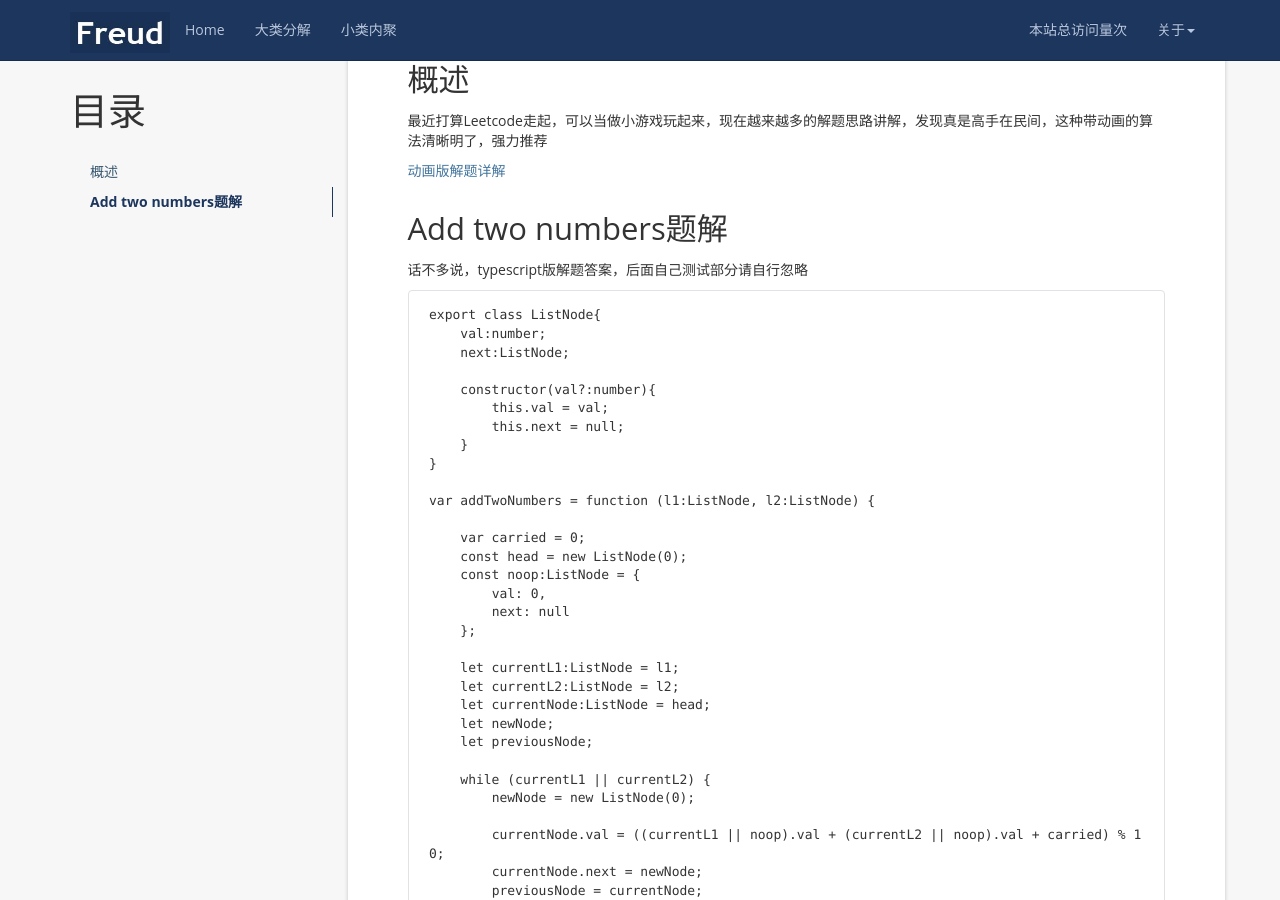
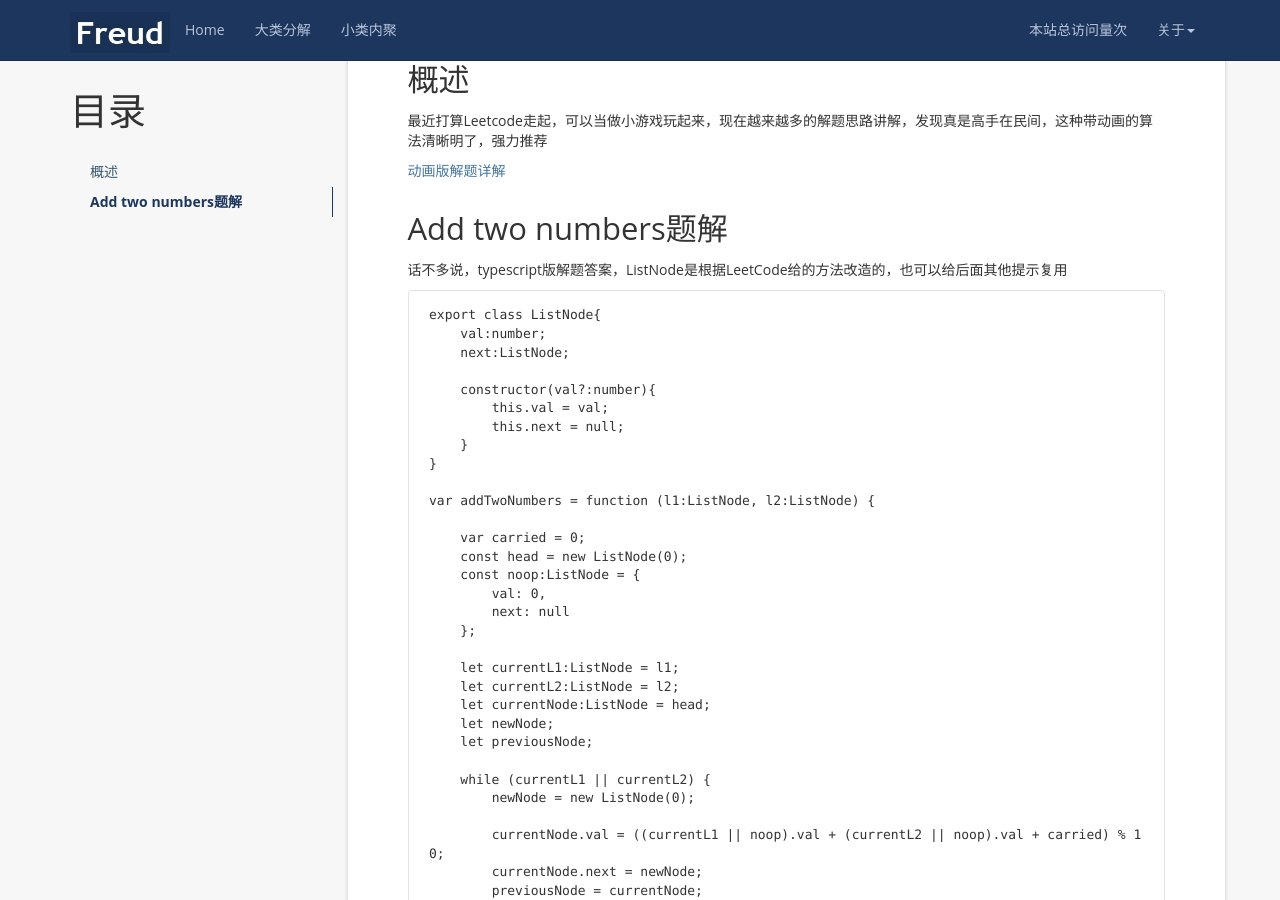
Before and after one commit to rocmac/rocmac.github.io, a Jekyll site: the page built from _posts/2019-07-22-Leetcode add two numbers.md, in a window 1280 px wide and 900 px high, scrolled down 443 px. Built offline with Jekyll 4.4.1, drawn with Linux system fonts in a browser that asks for light colours; nearby versions of some CDN libraries; a script that is not in the unit is left out; comment, search, counter and statistics services are not loaded.

Commit message:
leetcode

````diff
--- a/_posts/2019-07-22-Leetcode add two numbers.md
+++ b/_posts/2019-07-22-Leetcode add two numbers.md
@@ -18,7 +18,7 @@ tag: [Javascript] # add tag
 
 ## Add two numbers题解
 
-话不多说，typescript版解题答案，后面自己测试部分请自行忽略
+话不多说，typescript版解题答案，ListNode是根据LeetCode给的方法改造的，也可以给后面其他提示复用
 
 ```
 export class ListNode{
````
